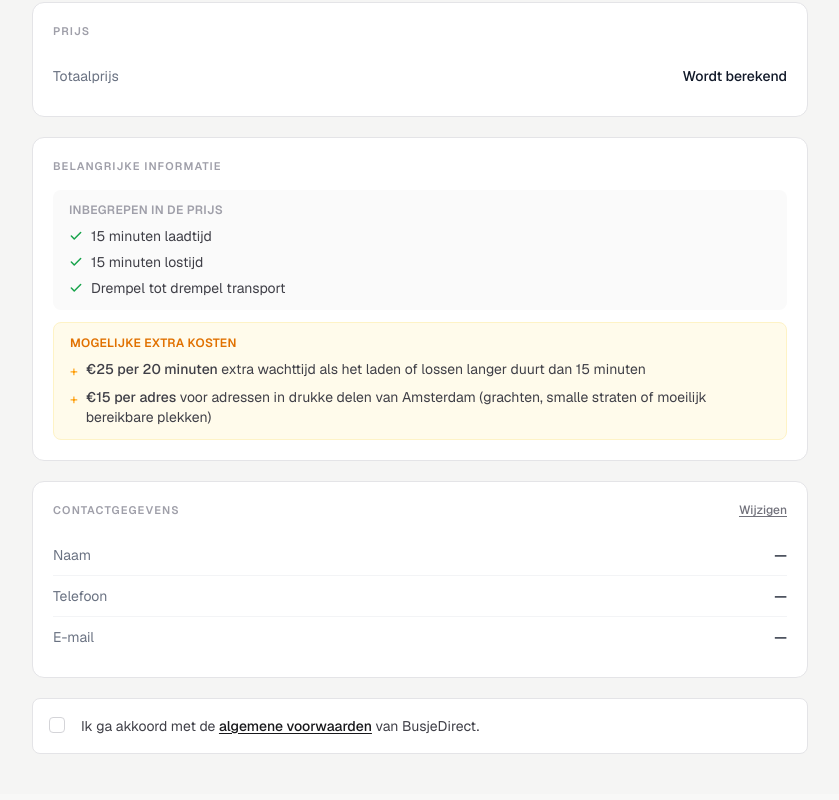
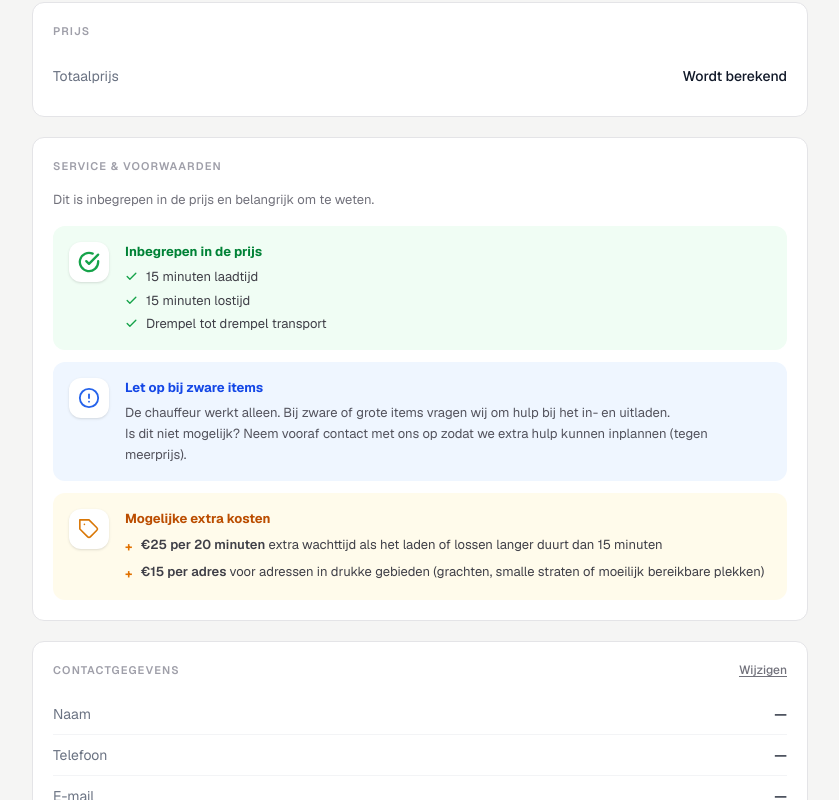
Before and after one commit to busjedirect/website-new, a Next.js app: page /aanvraag/bevestigen in a window 1280 px wide. Shown: the part 684-1484 px from the top of the page, without its empty margins (64-903 px from the left). Built offline with nearby package versions, Linux system fonts and the light colour scheme.

Commit message:
feat: service & voorwaarden sectie nieuw design, tekst aanpassingen

```diff
--- a/features/request/components/confirmation/confirmation-view.tsx
+++ b/features/request/components/confirmation/confirmation-view.tsx
@@ -181,50 +181,63 @@ export function ConfirmationView({
         />
       </ConfirmationSection>
 
-      {/* Belangrijke informatie */}
-      <ConfirmationSection title="Belangrijke informatie">
+      {/* Service & voorwaarden */}
+      <ConfirmationSection title="Service & voorwaarden">
+        <p className="mb-4 text-[13px] text-zinc-500">Dit is inbegrepen in de prijs en belangrijk om te weten.</p>
         <div className="flex flex-col gap-3">
-          {/* Inbegrepen + drempel */}
-          <div className="rounded-lg bg-zinc-50 px-4 py-3">
-            <p className="mb-2 text-xs font-semibold uppercase tracking-wide text-zinc-400">
-              Inbegrepen in de prijs
-            </p>
-            <ul className="flex flex-col gap-1.5">
-              <li className="flex items-center gap-2 text-sm text-zinc-700">
-                <svg width="14" height="14" viewBox="0 0 24 24" fill="none" stroke="#16a34a" strokeWidth="2.5" strokeLinecap="round" strokeLinejoin="round" aria-hidden="true"><polyline points="20 6 9 17 4 12"/></svg>
-                15 minuten laadtijd
-              </li>
-              <li className="flex items-center gap-2 text-sm text-zinc-700">
-                <svg width="14" height="14" viewBox="0 0 24 24" fill="none" stroke="#16a34a" strokeWidth="2.5" strokeLinecap="round" strokeLinejoin="round" aria-hidden="true"><polyline points="20 6 9 17 4 12"/></svg>
-                15 minuten lostijd
-              </li>
-              <li className="flex items-center gap-2 text-sm text-zinc-700">
-                <svg width="14" height="14" viewBox="0 0 24 24" fill="none" stroke="#16a34a" strokeWidth="2.5" strokeLinecap="round" strokeLinejoin="round" aria-hidden="true"><polyline points="20 6 9 17 4 12"/></svg>
-                Drempel tot drempel transport
-              </li>
-            </ul>
+
+          {/* Inbegrepen */}
+          <div className="flex items-start gap-4 rounded-xl bg-green-50 p-4">
+            <div className="flex h-10 w-10 shrink-0 items-center justify-center rounded-xl bg-white shadow-sm">
+              <svg width="22" height="22" viewBox="0 0 24 24" fill="none" stroke="#16a34a" strokeWidth="2.5" strokeLinecap="round" strokeLinejoin="round" aria-hidden="true"><path d="M22 11.08V12a10 10 0 11-5.93-9.14"/><polyline points="22 4 12 14.01 9 11.01"/></svg>
+            </div>
+            <div>
+              <p className="mb-1.5 text-[13px] font-bold text-green-700">Inbegrepen in de prijs</p>
+              <ul className="flex flex-col gap-1">
+                {["15 minuten laadtijd", "15 minuten lostijd", "Drempel tot drempel transport"].map((item) => (
+                  <li key={item} className="flex items-center gap-2 text-[13px] text-zinc-700">
+                    <svg width="13" height="13" viewBox="0 0 24 24" fill="none" stroke="#16a34a" strokeWidth="2.5" strokeLinecap="round" strokeLinejoin="round" aria-hidden="true"><polyline points="20 6 9 17 4 12"/></svg>
+                    {item}
+                  </li>
+                ))}
+              </ul>
+            </div>
+          </div>
+
+          {/* Let op */}
+          <div className="flex items-start gap-4 rounded-xl bg-blue-50 p-4">
+            <div className="flex h-10 w-10 shrink-0 items-center justify-center rounded-xl bg-white shadow-sm">
+              <svg width="22" height="22" viewBox="0 0 24 24" fill="none" stroke="#2563eb" strokeWidth="2" strokeLinecap="round" strokeLinejoin="round" aria-hidden="true"><circle cx="12" cy="12" r="10"/><line x1="12" y1="8" x2="12" y2="12"/><line x1="12" y1="16" x2="12.01" y2="16"/></svg>
+            </div>
+            <div>
+              <p className="mb-1.5 text-[13px] font-bold text-blue-700">Let op bij zware items</p>
+              <p className="text-[13px] leading-[1.6] text-zinc-600">
+                De chauffeur werkt alleen. Bij zware of grote items vragen wij om hulp bij het in- en uitladen.<br />
+                Is dit niet mogelijk? Neem vooraf contact met ons op zodat we extra hulp kunnen inplannen (tegen meerprijs).
+              </p>
+            </div>
           </div>
 
           {/* Extra kosten */}
-          <div className="rounded-lg border border-amber-100 bg-amber-50 px-4 py-3">
-            <p className="mb-2 text-xs font-semibold uppercase tracking-wide text-amber-600">
-              Mogelijke extra kosten
-            </p>
-            <ul className="flex flex-col gap-1.5">
-              <li className="flex items-start gap-2 text-sm text-zinc-700">
-                <span className="mt-0.5 shrink-0 text-amber-500">+</span>
-                <span>
-                  <span className="font-medium">€25 per 20 minuten</span> extra wachttijd als het laden of lossen langer duurt dan 15 minuten
-                </span>
-              </li>
-              <li className="flex items-start gap-2 text-sm text-zinc-700">
-                <span className="mt-0.5 shrink-0 text-amber-500">+</span>
-                <span>
-                  <span className="font-medium">€15 per adres</span> voor adressen in drukke delen van Amsterdam (grachten, smalle straten of moeilijk bereikbare plekken)
-                </span>
-              </li>
-            </ul>
+          <div className="flex items-start gap-4 rounded-xl bg-amber-50 p-4">
+            <div className="flex h-10 w-10 shrink-0 items-center justify-center rounded-xl bg-white shadow-sm">
+              <svg width="22" height="22" viewBox="0 0 24 24" fill="none" stroke="#d97706" strokeWidth="1.75" strokeLinecap="round" strokeLinejoin="round" aria-hidden="true"><path d="M20.59 13.41l-7.17 7.17a2 2 0 01-2.83 0L2 12V2h10l8.59 8.59a2 2 0 010 2.82z"/><line x1="7" y1="7" x2="7.01" y2="7"/></svg>
+            </div>
+            <div>
+              <p className="mb-1.5 text-[13px] font-bold text-amber-700">Mogelijke extra kosten</p>
+              <ul className="flex flex-col gap-1.5">
+                <li className="flex items-start gap-2 text-[13px] text-zinc-700">
+                  <span className="mt-0.5 shrink-0 font-bold text-amber-600">+</span>
+                  <span><span className="font-semibold">€25 per 20 minuten</span> extra wachttijd als het laden of lossen langer duurt dan 15 minuten</span>
+                </li>
+                <li className="flex items-start gap-2 text-[13px] text-zinc-700">
+                  <span className="mt-0.5 shrink-0 font-bold text-amber-600">+</span>
+                  <span><span className="font-semibold">€15 per adres</span> voor adressen in drukke gebieden (grachten, smalle straten of moeilijk bereikbare plekken)</span>
+                </li>
+              </ul>
+            </div>
           </div>
+
         </div>
       </ConfirmationSection>
 
```
